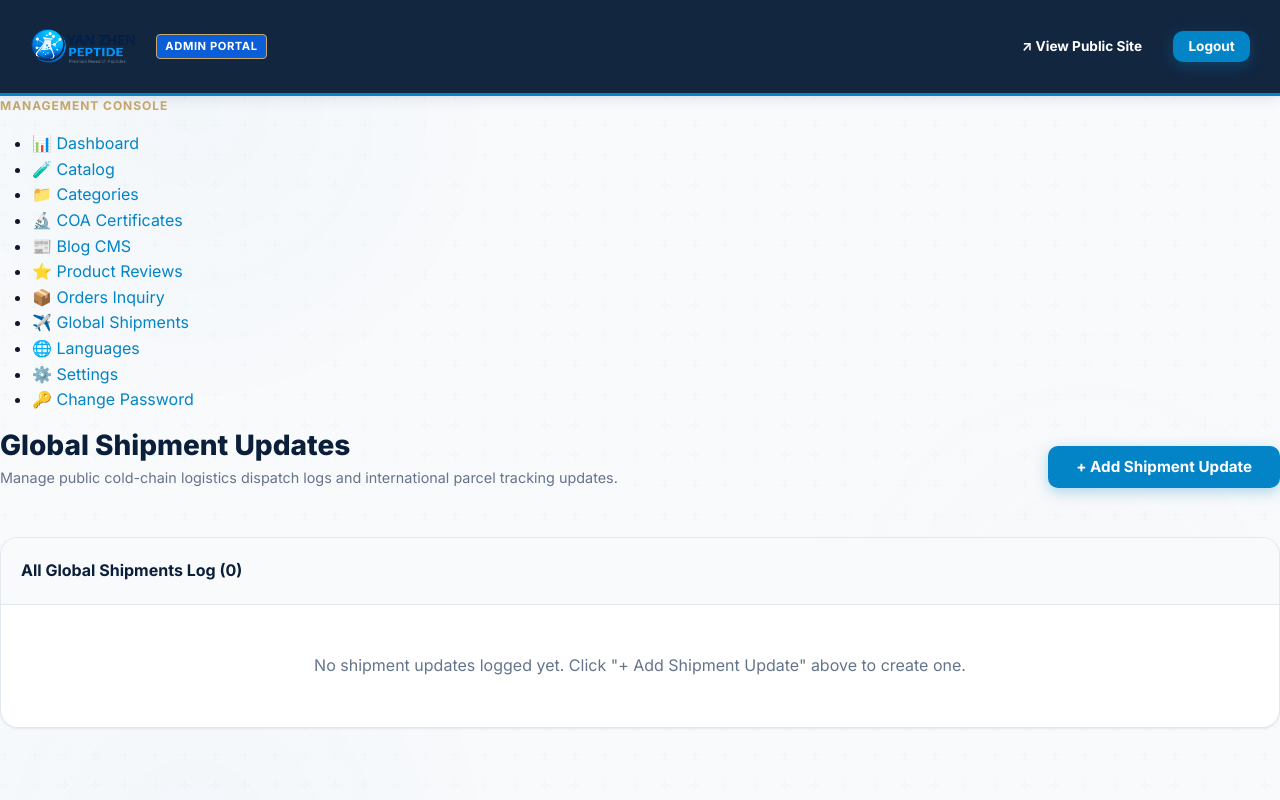
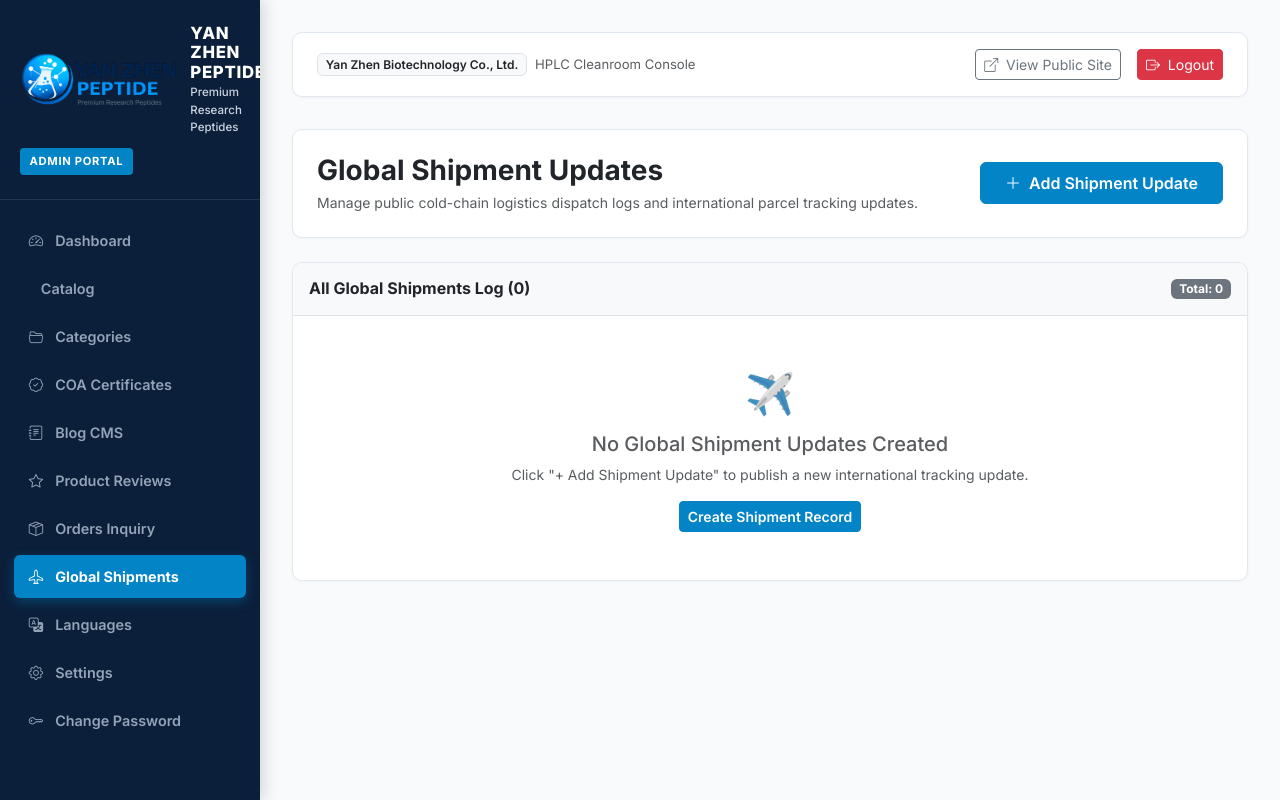
Before and after one commit to popoolaisaiah2003-lgtm/china_store, a Flask app: page /secure-panel/shipments in a window 1280 px wide. Run offline with Flask 3, Linux system fonts and the light colour scheme; a user stored in the database is signed in; some libraries are stand-ins or nearby versions.

Commit message:
Fix admin panel layout, add local Bootstrap 5 and admin.css theme, bulletless sidebar, white brand logo text, and responsive cards/tables

```diff
--- /dev/null
+++ b/static/css/admin.css
@@ -0,0 +1,188 @@
+/* Yan Zhen Peptide - Professional Pharmaceutical Admin Theme */
+
+:root {
+  --admin-sidebar-bg: #0B1F3A;
+  --admin-btn-primary: #0284C7;
+  --admin-bg-light: #F8FAFC;
+  --admin-card-bg: #FFFFFF;
+  --admin-text-dark: #0F172A;
+  --admin-text-muted: #64748B;
+  --admin-border: #E2E8F0;
+}
+
+body {
+  background-color: var(--admin-bg-light);
+  font-family: 'Inter', system-ui, -apple-system, sans-serif;
+  color: var(--admin-text-dark);
+  margin: 0;
+  padding: 0;
+}
+
+/* Sidebar Layout (Fixed 260px) */
+.admin-sidebar {
+  position: fixed;
+  top: 0;
+  left: 0;
+  bottom: 0;
+  width: 260px;
+  background-color: var(--admin-sidebar-bg);
+  z-index: 1040;
+  display: flex;
+  flex-direction: column;
+  box-shadow: 4px 0 15px rgba(0, 0, 0, 0.15);
+  overflow-y: auto;
+}
+
+.admin-sidebar-header {
+  padding: 1.5rem 1.25rem;
+  border-bottom: 1px solid rgba(255, 255, 255, 0.1);
+  display: flex;
+  flex-direction: column;
+  gap: 0.75rem;
+}
+
+.admin-brand-link {
+  display: flex;
+  align-items: center;
+  gap: 0.85rem;
+  text-decoration: none;
+}
+
+.admin-logo img, .logo-img {
+  height: 56px;
+  width: auto;
+  object-fit: contain;
+  display: block;
+}
+
+@media (max-width: 768px) {
+  .admin-logo img, .logo-img {
+    height: 46px;
+  }
+}
+
+.brand-text-block {
+  display: flex;
+  flex-direction: column;
+}
+
+.brand-title {
+  color: #FFFFFF !important;
+  font-weight: 800;
+  font-size: 1.05rem;
+  letter-spacing: 0.04em;
+  line-height: 1.15;
+}
+
+.brand-subtitle {
+  color: #CBD5E1 !important;
+  font-size: 0.72rem;
+  font-weight: 500;
+  margin-top: 0.15rem;
+}
+
+.admin-badge {
+  background-color: var(--admin-btn-primary);
+  color: #FFFFFF;
+  font-weight: 700;
+  font-size: 0.7rem;
+  letter-spacing: 0.06em;
+  padding: 0.3rem 0.6rem;
+  border-radius: 4px;
+  align-self: flex-start;
+}
+
+/* Sidebar Navigation List (No bullets) */
+.admin-nav {
+  padding: 1.25rem 0.85rem;
+  list-style: none;
+  margin: 0;
+  display: flex;
+  flex-direction: column;
+  gap: 0.35rem;
+}
+
+.admin-nav .nav-item {
+  list-style: none;
+}
+
+.admin-nav .nav-link {
+  color: #94A3B8;
+  font-weight: 600;
+  font-size: 0.9rem;
+  padding: 0.65rem 0.95rem;
+  border-radius: 6px;
+  display: flex;
+  align-items: center;
+  gap: 0.75rem;
+  transition: all 0.2s ease;
+  text-decoration: none;
+}
+
+.admin-nav .nav-link:hover {
+  color: #FFFFFF;
+  background: rgba(255, 255, 255, 0.08);
+}
+
+.admin-nav .nav-link.active {
+  color: #FFFFFF;
+  background-color: var(--admin-btn-primary);
+  font-weight: 700;
+  box-shadow: 0 4px 12px rgba(2, 132, 199, 0.35);
+}
+
+/* Admin Main Content Wrapper */
+.admin-content {
+  margin-left: 260px;
+  padding: 2rem;
+  min-height: 100vh;
+  transition: margin-left 0.3s ease;
+}
+
+/* Top Header Bar inside Main Content */
+.admin-top-bar {
+  background: var(--admin-card-bg);
+  border: 1px solid var(--admin-border);
+  border-radius: 10px;
+  padding: 1rem 1.5rem;
+  margin-bottom: 2rem;
+  display: flex;
+  justify-content: space-between;
+  align-items: center;
+  box-shadow: 0 1px 3px rgba(0, 0, 0, 0.04);
+}
+
+/* Responsive Cards & Tables */
+.admin-card {
+  background: var(--admin-card-bg);
+  border: 1px solid var(--admin-border);
+  border-radius: 10px;
+  box-shadow: 0 1px 3px rgba(0, 0, 0, 0.04);
+  padding: 1.5rem;
+  margin-bottom: 1.5rem;
+}
+
+.btn-primary {
+  background-color: var(--admin-btn-primary) !important;
+  border-color: var(--admin-btn-primary) !important;
+  font-weight: 600;
+}
+
+.btn-primary:hover {
+  background-color: #0369A1 !important;
+  border-color: #0369A1 !important;
+}
+
+/* Responsive Media Queries */
+@media (max-width: 991px) {
+  .admin-sidebar {
+    position: relative;
+    width: 100%;
+    height: auto;
+  }
+
+  .admin-content {
+    margin-left: 0;
+    padding: 1.25rem;
+  }
+}
--- a/templates/admin/base.html
+++ b/templates/admin/base.html
@@ -3,70 +3,136 @@
 <head>
   <meta charset="UTF-8">
   <meta name="viewport" content="width=device-width, initial-scale=1.0">
-  <title>{% block title %}Yan Zhen Admin Console{% endblock %}</title>
+  <title>{% block title %}Yan Zhen Admin Portal{% endblock %}</title>
+
+  <!-- Local Bootstrap 5 CSS, Bootstrap Icons & Admin CSS -->
   <link rel="stylesheet" href="{{ url_for('static', filename='bootstrap/css/bootstrap.min.css') }}">
-  <link rel="stylesheet" href="{{ url_for('static', filename='css/style.css') }}">
+  <link rel="stylesheet" href="https://cdn.jsdelivr.net/npm/bootstrap-icons@1.11.3/font/bootstrap-icons.css">
+  <link rel="stylesheet" href="{{ url_for('static', filename='css/admin.css') }}">
+
+  <!-- Google Fonts -->
   <link rel="preconnect" href="https://fonts.googleapis.com">
   <link rel="preconnect" href="https://fonts.gstatic.com" crossorigin>
   <link href="https://fonts.googleapis.com/css2?family=Inter:wght@400;500;600;700;800&display=swap" rel="stylesheet">
+
   {% block extra_css %}{% endblock %}
 </head>
 <body>
 
-  <header class="navbar" style="border-bottom-color: var(--biotech-blue);">
-    <div class="container nav-container">
-      <a href="{{ url_for('admin.dashboard') }}" class="brand-logo" style="text-decoration: none;">
-        <img src="{{ url_for('static', filename='logo1.png') }}" alt="Yan Zhen Peptide" class="logo-img">
-        <span class="brand-badge" style="background:#0B5ED7; color:white; margin-left: 0.5rem;">Admin Portal</span>
+  <!-- Fixed 260px Dark-Blue Admin Sidebar -->
+  <aside class="admin-sidebar">
+
+    <!-- Sidebar Header with Logo & White Text -->
+    <div class="admin-sidebar-header">
+      <a href="{{ url_for('admin.dashboard') }}" class="admin-brand-link">
+        <img src="{{ url_for('static', filename='logo1.png') }}" alt="Yan Zhen Peptide Logo" class="logo-img">
+        <div class="brand-text-block">
+          <div class="brand-title">YAN ZHEN PEPTIDE</div>
+          <div class="brand-subtitle">Premium Research Peptides</div>
+        </div>
       </a>
+      <span class="admin-badge">ADMIN PORTAL</span>
+    </div>
 
-      <div style="display: flex; align-items: center; gap: 1rem;">
-        <a href="{{ url_for('main.index') }}" class="btn btn-sm btn-outline" style="color:white; border-color:rgba(255,255,255,0.3);" target="_blank">↗ View Public Site</a>
-        <a href="{{ url_for('admin.logout') }}" class="btn btn-sm btn-primary">Logout</a>
+    <!-- Sidebar Navigation List (No bullets) -->
+    <ul class="nav flex-column admin-nav">
+      <li class="nav-item">
+        <a class="nav-link {{ 'active' if request.endpoint == 'admin.dashboard' }}" href="{{ url_for('admin.dashboard') }}">
+          <i class="bi bi-speedometer2"></i> Dashboard
+        </a>
+      </li>
+      <li class="nav-item">
+        <a class="nav-link {{ 'active' if 'product' in request.endpoint }}" href="{{ url_for('admin.products') }}">
+          <i class="bi bi-beaker"></i> Catalog
+        </a>
+      </li>
+      <li class="nav-item">
+        <a class="nav-link {{ 'active' if request.endpoint == 'admin.categories' }}" href="{{ url_for('admin.categories') }}">
+          <i class="bi bi-folder2-open"></i> Categories
+        </a>
+      </li>
+      <li class="nav-item">
+        <a class="nav-link {{ 'active' if 'coa' in request.endpoint }}" href="{{ url_for('admin.coa_index') }}">
+          <i class="bi bi-patch-check"></i> COA Certificates
+        </a>
+      </li>
+      <li class="nav-item">
+        <a class="nav-link {{ 'active' if 'blog' in request.endpoint }}" href="{{ url_for('admin.blog_posts') }}">
+          <i class="bi bi-journal-text"></i> Blog CMS
+        </a>
+      </li>
+      <li class="nav-item">
+        <a class="nav-link {{ 'active' if request.endpoint == 'admin.reviews' }}" href="{{ url_for('admin.reviews') }}">
+          <i class="bi bi-star"></i> Product Reviews
+        </a>
+      </li>
+      <li class="nav-item">
+        <a class="nav-link {{ 'active' if request.endpoint == 'admin.orders' }}" href="{{ url_for('admin.orders') }}">
+          <i class="bi bi-box-seam"></i> Orders Inquiry
+        </a>
+      </li>
+      <li class="nav-item">
+        <a class="nav-link {{ 'active' if 'shipment' in request.endpoint }}" href="{{ url_for('admin.shipments') }}">
+          <i class="bi bi-airplane"></i> Global Shipments
+        </a>
+      </li>
+      <li class="nav-item">
+        <a class="nav-link {{ 'active' if request.endpoint == 'admin.languages' }}" href="{{ url_for('admin.languages') }}">
+          <i class="bi bi-translate"></i> Languages
+        </a>
+      </li>
+      <li class="nav-item">
+        <a class="nav-link {{ 'active' if request.endpoint == 'admin.settings' }}" href="{{ url_for('admin.settings') }}">
+          <i class="bi bi-gear"></i> Settings
+        </a>
+      </li>
+      <li class="nav-item">
+        <a class="nav-link {{ 'active' if request.endpoint == 'admin.change_password' }}" href="{{ url_for('admin.change_password') }}">
+          <i class="bi bi-key"></i> Change Password
+        </a>
+      </li>
+    </ul>
+
+  </aside>
+
+  <!-- Main Content Wrapper -->
+  <main class="admin-content">
+
+    <!-- Top Header Bar -->
+    <div class="admin-top-bar">
+      <div class="d-flex align-items-center gap-2">
+        <span class="badge bg-light text-dark border fw-semibold">Yan Zhen Biotechnology Co., Ltd.</span>
+        <span class="text-muted" style="font-size: 0.82rem;">HPLC Cleanroom Console</span>
+      </div>
+      <div class="d-flex align-items-center gap-3">
+        <a href="{{ url_for('main.index') }}" target="_blank" class="btn btn-sm btn-outline-secondary">
+          <i class="bi bi-box-arrow-up-right me-1"></i> View Public Site
+        </a>
+        <a href="{{ url_for('admin.logout') }}" class="btn btn-sm btn-danger">
+          <i class="bi bi-box-arrow-right me-1"></i> Logout
+        </a>
       </div>
     </div>
-  </header>
 
-  <!-- Admin Layout -->
-  <div class="admin-layout">
-    <!-- Sidebar -->
-    <aside class="admin-sidebar">
-      <div style="font-size: 0.75rem; text-transform: uppercase; letter-spacing: 0.08em; color: var(--gold-primary); margin-bottom: 1rem; font-weight: 700;">
-        Management Console
-      </div>
-      <ul class="admin-nav">
-        <li><a href="{{ url_for('admin.dashboard') }}" class="{{ 'active' if request.endpoint == 'admin.dashboard' }}">📊 Dashboard</a></li>
-        <li><a href="{{ url_for('admin.products') }}" class="{{ 'active' if 'product' in request.endpoint }}">🧪 Catalog</a></li>
-        <li><a href="{{ url_for('admin.categories') }}" class="{{ 'active' if request.endpoint == 'admin.categories' }}">📁 Categories</a></li>
-        <li><a href="{{ url_for('admin.coa_index') }}" class="{{ 'active' if 'coa' in request.endpoint }}">🔬 COA Certificates</a></li>
-        <li><a href="{{ url_for('admin.blog_posts') }}" class="{{ 'active' if 'blog' in request.endpoint }}">📰 Blog CMS</a></li>
-        <li><a href="{{ url_for('admin.reviews') }}" class="{{ 'active' if request.endpoint == 'admin.reviews' }}">⭐ Product Reviews</a></li>
-        <li><a href="{{ url_for('admin.orders') }}" class="{{ 'active' if request.endpoint == 'admin.orders' }}">📦 Orders Inquiry</a></li>
-        <li><a href="{{ url_for('admin.shipments') }}" class="{{ 'active' if 'shipment' in request.endpoint }}">✈️ Global Shipments</a></li>
-        <li><a href="{{ url_for('admin.languages') }}" class="{{ 'active' if request.endpoint == 'admin.languages' }}">🌐 Languages</a></li>
-        <li><a href="{{ url_for('admin.settings') }}" class="{{ 'active' if request.endpoint == 'admin.settings' }}">⚙️ Settings</a></li>
-        <li><a href="{{ url_for('admin.change_password') }}" class="{{ 'active' if request.endpoint == 'admin.change_password' }}">🔑 Change Password</a></li>
-      </ul>
-    </aside>
-
-    <!-- Main Content -->
-    <main class="admin-content">
+    <!-- Flash Notifications -->
     {% with messages = get_flashed_messages(with_categories=true) %}
       {% if messages %}
         {% for category, message in messages %}
-            <div class="alert alert-{{ category }}">
+          <div class="alert alert-{{ category if category != 'message' else 'info' }} alert-dismissible fade show mb-4" role="alert">
             {{ message }}
+            <button type="button" class="btn-close" data-bs-dismiss="alert" aria-label="Close"></button>
           </div>
         {% endfor %}
       {% endif %}
     {% endwith %}
 
+    <!-- Page Specific Content -->
     {% block content %}{% endblock %}
+
   </main>
-  </div>
 
+  <!-- Local Bootstrap 5 Bundle JS -->
   <script src="{{ url_for('static', filename='bootstrap/js/bootstrap.bundle.min.js') }}"></script>
-  <script src="{{ url_for('static', filename='js/main.js') }}"></script>
   {% block extra_js %}{% endblock %}
 </body>
 </html>
--- a/templates/admin/shipments.html
+++ b/templates/admin/shipments.html
@@ -3,85 +3,96 @@
 {% block title %}Global Shipments Management | Yan Zhen Admin Portal{% endblock %}
 
 {% block content %}
-<div style="display: flex; justify-content: space-between; align-items: center; margin-bottom: 2rem; flex-wrap: wrap; gap: 1rem;">
+<!-- Requirement 5: Title in White Card with Add Button Aligned Right -->
+<div class="admin-card d-flex justify-content-between align-items-center flex-wrap gap-3 mb-4">
   <div>
-    <h1 style="font-size: 1.75rem; color: var(--navy-deep); font-weight: 800; margin-bottom: 0.25rem;">Global Shipment Updates</h1>
-    <p style="color: var(--text-muted); font-size: 0.9rem;">Manage public cold-chain logistics dispatch logs and international parcel tracking updates.</p>
+    <h1 class="h3 fw-bold text-dark mb-1">Global Shipment Updates</h1>
+    <p class="text-muted mb-0 small">Manage public cold-chain logistics dispatch logs and international parcel tracking updates.</p>
   </div>
-  <a href="{{ url_for('admin.shipment_create') }}" class="btn btn-primary">
-    + Add Shipment Update
+  <a href="{{ url_for('admin.shipment_create') }}" class="btn btn-primary px-4 py-2">
+    <i class="bi bi-plus-lg me-1"></i> Add Shipment Update
   </a>
 </div>
 
-<div class="card" style="background: white; border: 1px solid var(--border-color); border-radius: var(--radius-lg); overflow: hidden; box-shadow: var(--shadow-sm);">
-  <div style="padding: 1.25rem; background: #F8FAFC; border-bottom: 1px solid var(--border-color); font-weight: 700; color: var(--navy-deep);">
-    All Global Shipments Log ({{ shipments|length }})
+<!-- Bootstrap Table with Hover Effect -->
+<div class="admin-card p-0 overflow-hidden">
+  <div class="p-3 bg-light border-bottom d-flex justify-content-between align-items-center">
+    <h6 class="fw-bold text-dark mb-0">All Global Shipments Log ({{ shipments|length }})</h6>
+    <span class="badge bg-secondary">Total: {{ shipments|length }}</span>
   </div>
 
   {% if shipments %}
-    <div style="overflow-x: auto;">
-      <table style="width: 100%; border-collapse: collapse; font-size: 0.88rem; text-align: left;">
-        <thead>
-          <tr style="background: #F1F5F9; color: var(--navy-deep); border-bottom: 1px solid var(--border-color);">
-            <th style="padding: 0.85rem 1rem;">Photo</th>
-            <th style="padding: 0.85rem 1rem;">Destination</th>
-            <th style="padding: 0.85rem 1rem;">Courier</th>
-            <th style="padding: 0.85rem 1rem;">Products & Quantity</th>
-            <th style="padding: 0.85rem 1rem;">Status</th>
-            <th style="padding: 0.85rem 1rem;">Shipped / ETA</th>
-            <th style="padding: 0.85rem 1rem;">Visibility</th>
-            <th style="padding: 0.85rem 1rem; text-align: right;">Actions</th>
+    <div class="table-responsive">
+      <table class="table table-hover table-striped align-middle mb-0">
+        <thead class="table-light">
+          <tr>
+            <th class="ps-3">Photo</th>
+            <th>Destination</th>
+            <th>Courier</th>
+            <th>Products & Quantity</th>
+            <th>Status</th>
+            <th>Shipped / ETA</th>
+            <th>Visibility</th>
+            <th class="text-end pe-3">Actions</th>
           </tr>
         </thead>
         <tbody>
           {% for s in shipments %}
-            <tr style="border-bottom: 1px solid var(--border-color);">
-              <td style="padding: 0.85rem 1rem; vertical-align: middle;">
+            <tr>
+              <td class="ps-3">
                 {% if s.image_filename %}
-                  <img src="{{ url_for('static', filename='uploads/shipments/' + s.image_filename) }}" alt="Parcel" style="width: 48px; height: 48px; object-fit: cover; border-radius: 6px; border: 1px solid var(--border-color);">
+                  <img src="{{ url_for('static', filename='uploads/shipments/' + s.image_filename) }}" alt="Parcel" class="rounded border" style="width: 48px; height: 48px; object-fit: cover;">
                 {% else %}
-                  <div style="width: 48px; height: 48px; background: #E2E8F0; border-radius: 6px; display: flex; align-items: center; justify-content: center; font-size: 1.25rem;">📦</div>
+                  <div class="rounded bg-light border d-flex align-items-center justify-content-center" style="width: 48px; height: 48px; font-size: 1.25rem;">📦</div>
                 {% endif %}
               </td>
-              <td style="padding: 0.85rem 1rem; vertical-align: middle;">
-                <strong style="color: var(--navy-deep);">📍 {{ s.country }}</strong>
+              <td>
+                <strong class="text-dark">📍 {{ s.country }}</strong>
               </td>
-              <td style="padding: 0.85rem 1rem; vertical-align: middle; color: var(--biotech-blue); font-weight: 600;">
-                {{ s.courier }}
+              <td>
+                <span class="badge bg-primary-subtle text-primary border border-primary-subtle fw-semibold px-2 py-1">
+                  {{ s.courier }}
+                </span>
               </td>
-              <td style="padding: 0.85rem 1rem; vertical-align: middle;">
-                <div style="font-weight: 700; color: var(--navy-deep);">{{ s.product_name }}</div>
-                <div style="font-size: 0.78rem; color: var(--text-muted);">{{ s.quantity }}</div>
+              <td>
+                <div class="fw-bold text-dark">{{ s.product_name }}</div>
+                <div class="text-muted small">{{ s.quantity }}</div>
               </td>
-              <td style="padding: 0.85rem 1rem; vertical-align: middle;">
+              <td>
                 {% if s.status == 'Processing' %}
-                  <span class="badge" style="background: #64748B; color: white; padding: 0.25rem 0.6rem; border-radius: 12px;">⚙️ Processing</span>
+                  <span class="badge bg-secondary px-2 py-1">⚙️ Processing</span>
                 {% elif s.status == 'Dispatched' %}
-                  <span class="badge" style="background: #F59E0B; color: white; padding: 0.25rem 0.6rem; border-radius: 12px;">📤 Dispatched</span>
+                  <span class="badge bg-warning text-dark px-2 py-1">📤 Dispatched</span>
                 {% elif s.status == 'In Transit' %}
-                  <span class="badge" style="background: #0EA5E9; color: white; padding: 0.25rem 0.6rem; border-radius: 12px;">✈️ In Transit</span>
+                  <span class="badge bg-info text-dark px-2 py-1">✈️ In Transit</span>
                 {% elif s.status == 'Delivered' %}
-                  <span class="badge" style="background: #10B981; color: white; padding: 0.25rem 0.6rem; border-radius: 12px;">✅ Delivered</span>
+                  <span class="badge bg-success px-2 py-1">✅ Delivered</span>
+                {% elif s.status == 'Issue' %}
+                  <span class="badge bg-danger px-2 py-1">⚠️ Issue</span>
                 {% else %}
-                  <span class="badge" style="background: #EF4444; color: white; padding: 0.25rem 0.6rem; border-radius: 12px;">⚠️ {{ s.status }}</span>
+                  <span class="badge bg-secondary px-2 py-1">{{ s.status }}</span>
                 {% endif %}
               </td>
-              <td style="padding: 0.85rem 1rem; vertical-align: middle; font-size: 0.8rem;">
+              <td class="small">
                 <div>Shipped: <strong>{{ s.shipped_at or 'N/A' }}</strong></div>
-                <div style="color: var(--biotech-blue);">ETA: <strong>{{ s.eta or 'N/A' }}</strong></div>
+                <div class="text-primary">ETA: <strong>{{ s.eta or 'N/A' }}</strong></div>
               </td>
-              <td style="padding: 0.85rem 1rem; vertical-align: middle;">
-                <form method="POST" action="{{ url_for('admin.shipment_toggle', id=s.id) }}" style="display: inline;">
-                  <button type="submit" class="btn btn-sm {{ 'btn-success' if s.is_published else 'btn-secondary' }}" style="font-size: 0.75rem; padding: 0.2rem 0.5rem;">
+              <td>
+                <form method="POST" action="{{ url_for('admin.shipment_toggle', id=s.id) }}" class="d-inline">
+                  <button type="submit" class="btn btn-sm {{ 'btn-success' if s.is_published else 'btn-outline-secondary' }} py-0 px-2 small">
                     {{ 'Published' if s.is_published else 'Draft' }}
                   </button>
                 </form>
               </td>
-              <td style="padding: 0.85rem 1rem; vertical-align: middle; text-align: right;">
-                <div style="display: flex; gap: 0.4rem; justify-content: flex-end;">
-                  <a href="{{ url_for('admin.shipment_edit', id=s.id) }}" class="btn btn-sm btn-outline-blue" style="padding: 0.25rem 0.6rem; font-size: 0.78rem;">Edit</a>
-                  <form method="POST" action="{{ url_for('admin.shipment_delete', id=s.id) }}" onsubmit="return confirm('Delete this shipment record permanently?');" style="display: inline;">
-                    <button type="submit" class="btn btn-sm btn-danger" style="padding: 0.25rem 0.6rem; font-size: 0.78rem; background: #EF4444; color: white; border: none;">Delete</button>
+              <td class="text-end pe-3">
+                <div class="btn-group btn-group-sm" role="group">
+                  <a href="{{ url_for('admin.shipment_edit', id=s.id) }}" class="btn btn-outline-primary">
+                    <i class="bi bi-pencil me-1"></i> Edit
+                  </a>
+                  <form method="POST" action="{{ url_for('admin.shipment_delete', id=s.id) }}" onsubmit="return confirm('Delete this shipment record permanently?');" class="d-inline">
+                    <button type="submit" class="btn btn-outline-danger">
+                      <i class="bi bi-trash me-1"></i> Delete
+                    </button>
                   </form>
                 </div>
               </td>
@@ -91,8 +102,11 @@
       </table>
     </div>
   {% else %}
-    <div style="padding: 3rem; text-align: center; color: var(--text-muted);">
-      No shipment updates logged yet. Click "+ Add Shipment Update" above to create one.
+    <div class="p-5 text-center text-muted">
+      <div class="fs-1 mb-2">✈️</div>
+      <h5>No Global Shipment Updates Created</h5>
+      <p class="small mb-3">Click "+ Add Shipment Update" to publish a new international tracking update.</p>
+      <a href="{{ url_for('admin.shipment_create') }}" class="btn btn-primary btn-sm">Create Shipment Record</a>
     </div>
   {% endif %}
 </div>
```
Also changed, not shown: templates/admin/dashboard.html (+51 -38 lines). Lines whose indentation alone changed are shown as unchanged.
